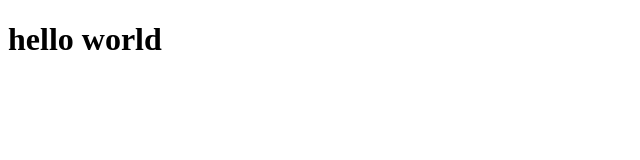
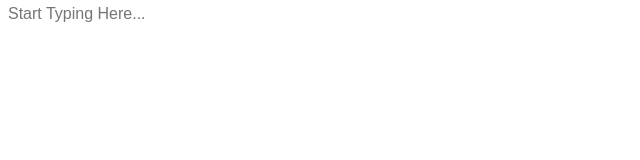
Before and after one commit to Nyrouse/Dyslexic-Notepad, a plain HTML site: page index.html in a window 1280 px wide. Shown: the whole page, without its empty margins (0-640 px from the left). Drawn offline with Linux system fonts and the light colour scheme.

Commit message:
making it.... a notepad...

```diff
--- a/index.html
+++ b/index.html
@@ -3,9 +3,11 @@
 <head>
   <meta charset="UTF-8">
   <meta name="viewport" content="width=device-width, initial-scale=1.0">
+  <link rel="stylesheet" href="style/style.css">
+  <script src="script/script.js" defer></script>
   <title>Dyslexic Notepad</title>
 </head>
 <body>
-  <h1>hello world</h1>
+  <textarea placeholder="Start Typing Here..."></textarea>
 </body>
 </html>
--- a/style/style.css
+++ b/style/style.css
@@ -0,0 +1,24 @@
+* {
+  box-sizing: border-box;
+  margin: 0;
+  padding: 0;
+}
+
+body {
+  width: 100vw;
+  height: 100vh;
+  overflow: hidden;
+}
+
+textarea {
+  font-family: Arial, sans-serif;
+  width: 100%;
+  height: 100%;
+  font-size: 1rem;
+  border: none;
+  outline: none;
+  resize: none;
+  padding-left: 8px;
+  padding-top: 4px;
+  line-height: 1.3rem;
+}
```
